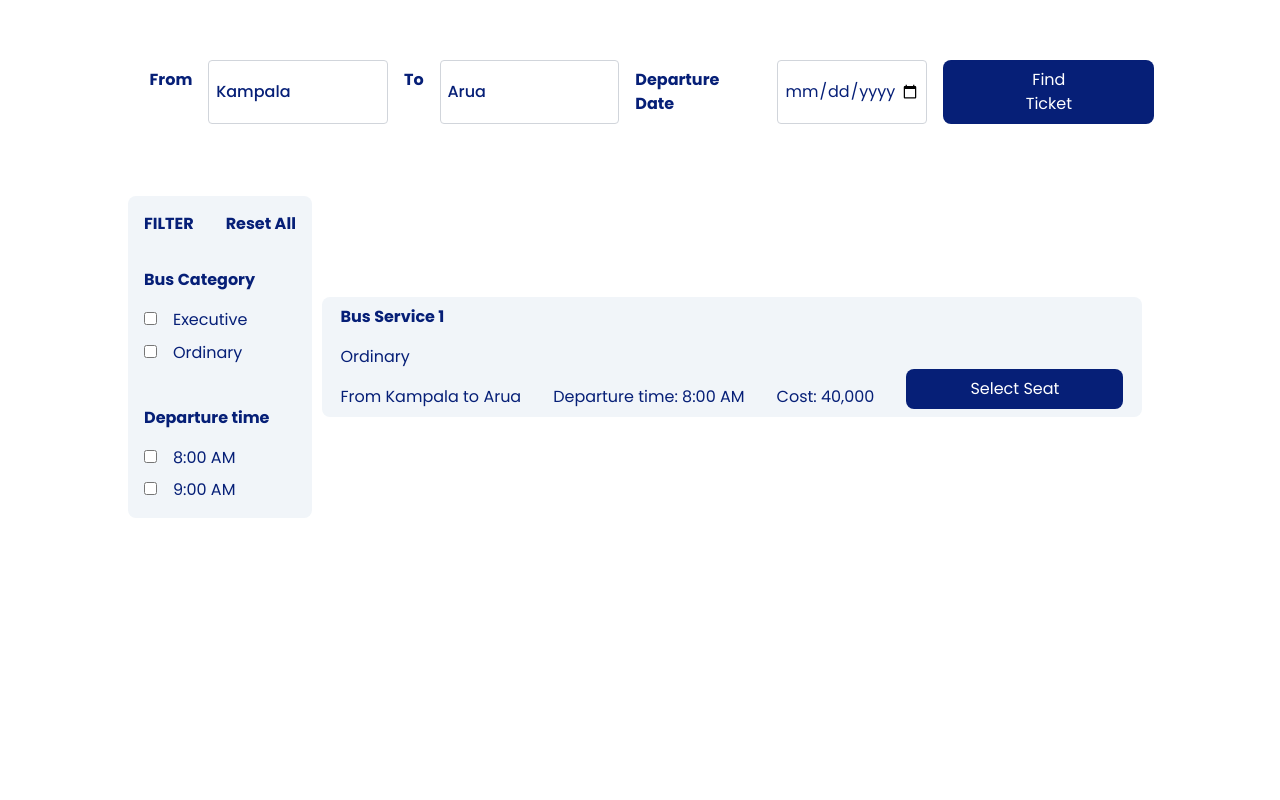
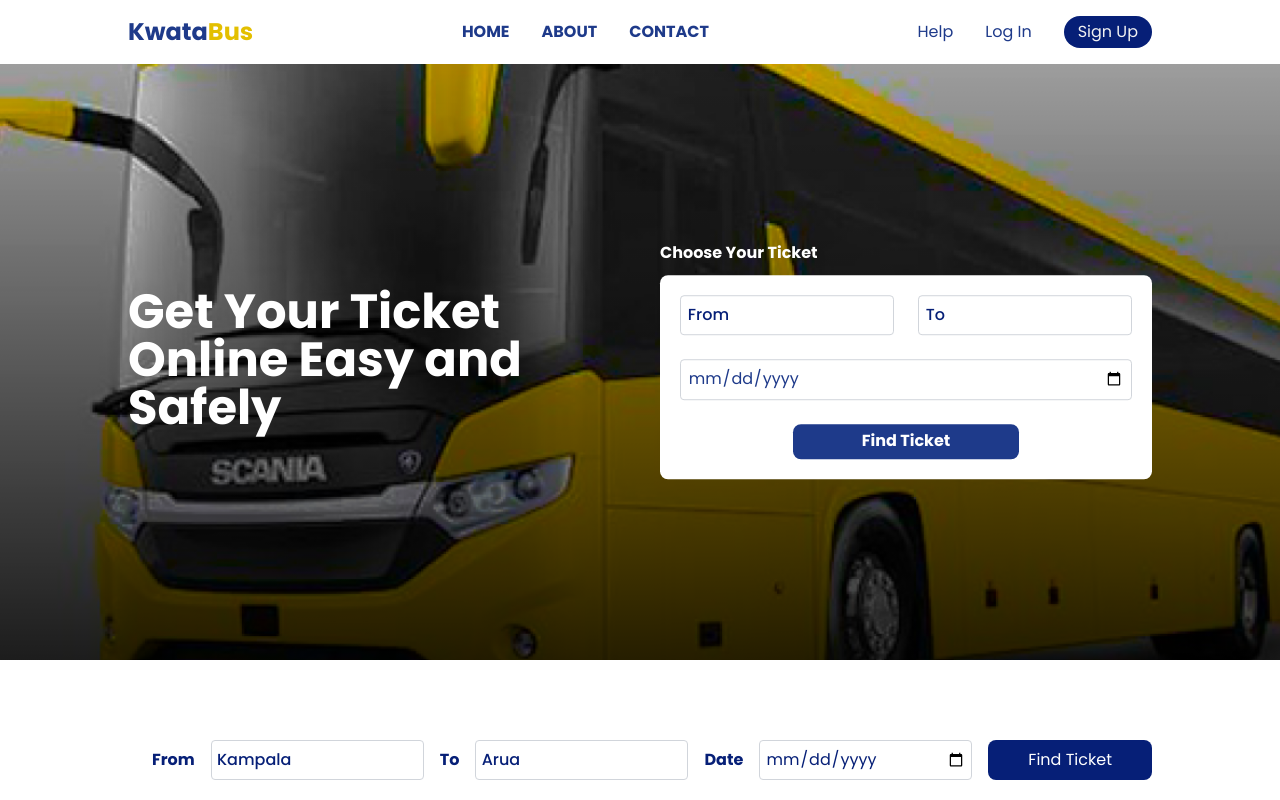
Before and after one commit to Patrickodida/KwataBus-App, a React (Vite) app: page /Booking in a window 1280 px wide. Shown: the top 800 px of the page. Built offline with nearby package versions, Linux system fonts and the light colour scheme.

Commit message:
Modify the booking page and the bus service component

```diff
--- a/src/App.css
+++ b/src/App.css
@@ -62,7 +62,7 @@ button {
 /* Adding an Overlay */
 .hero-section {
     position: relative;
-    min-height: 400px;
+    /* min-height: 400px; */
     height: 75vh;
     background-image: url(./images/Bus-Image.png);
     background-size: cover;
--- a/src/App.jsx
+++ b/src/App.jsx
@@ -6,13 +6,26 @@ import Signup from './pages/Signup'
 import Help from './pages/Help'
 import './index.css'
 import Booking from './pages/Booking'
-import BusSeat from './pages/ExecBusSeat'
 import ExecBusSeat from './pages/ExecBusSeat'
 import OrdBusSeat from './pages/OrdBusSeat'
+import Navbar from './components/Navbar'
+import Footer from './components/Footer'
+
+function Layout({children}){
+    return (
+        <>
+        <Navbar />
+        <Hero />
+        {children}
+        <Footer />
+        </>
+    )
+}
 
 function App(){
     return (
             <Routes>
+                <Route element={<Layout />} />
                 <Route path="/" element={<Home />} />
                 <Route path="/Login" element={<Login />} />
                 <Route path="/Signup" element={<Signup />} />
@@ -20,6 +33,7 @@ function App(){
                 <Route path="/Booking" element={<Booking />}/>
                 <Route path="/ExecBusSeat" element={<ExecBusSeat />} />
                 <Route path="/OrdBusSeat" element={<OrdBusSeat />} />
+
             </Routes>
     )
 }
--- a/src/components/BusService.jsx
+++ b/src/components/BusService.jsx
@@ -14,7 +14,7 @@ function BusService(){
                 <div className="flex items-end">
                     <p className="ml-8">Departure time: 8:00 AM</p>
                     <p className="ml-8"> Cost: 40,000</p>
-                    <Link className="ml-8 bg-[#061f77] rounded-lg text-white py-2 px-16 text-center">Select Seat</Link>
+                    <Link className="ml-8 bg-[#061f77] rounded-lg text-white py-2 px-10 text-center" style={{ whiteSpace: "nowrap" }}>Select Seat</Link>
                 </div>
             </section>
         </div>
--- a/src/pages/Booking.jsx
+++ b/src/pages/Booking.jsx
@@ -1,40 +1,45 @@
 import React from "react";
 import { Link } from "react-router-dom";
 import BusService from "../components/BusService";
+import Navbar from "../components/Navbar";
+import Footer from "../components/Footer";
+import Hero from "../components/Hero";
 
 function Booking() {
   return (
     <div>
-
-      <section className="BookingArea-section my-4">
-        <div className="w-[80%] m-auto">
+      <Navbar />
+      <Hero />
+      <div className="my-20 w-[80%] m-auto">
+        <section className="BookingArea-section">
+        <div className="">
           <form className=" form-center bg-white rounded-lg">
             <div className="form-row sm:w-full">
               <label className="text-[#061f77] font-bold"id="firstLabel">From</label>
               <input
                 type="text"
                 placeholder="Kampala"
-                className="mb-[24px] text-[#061f77] rounded w-[18%] p-[0.425em] border border-gray-300 text-[#061f77] focus:outline-none"
+                className="mb-[24px] text-[#061f77] rounded w-[100%] p-[0.325em] border border-gray-300 text-[#061f77] focus:outline-none"
               />
               <label className="text-[#061f77] font-bold">To</label>
               <input
                 type="text"
                 placeholder="Arua"
-                className="mb-[24px] text-[#061f77] rounded w-[18%] p-[0.425em] border border-gray-300 text-[#061f77] focus:outline-none"
+                className="mb-[24px] text-[#061f77] rounded w-[100%] p-[0.325em] border border-gray-300 text-[#061f77] focus:outline-none"
               />
 
-              <label className="text-[#061f77] font-bold">Departure Date</label>
-              <input type="date" className="mb-[24px] text-[#061f77] rounded w-[15%] p-[0.425em] border border-gray-300 text-[#061f77] focus:outline-none" />
+              <label className="text-[#061f77] font-bold">Date</label>
+              <input type="date" className="mb-[24px] text-[#061f77] rounded w-[100%] p-[0.325em] border border-gray-300 text-[#061f77] focus:outline-none" />
+                <Link className="ml-4 mb-[24px] bg-[#061f77] rounded-lg text-white py-2 px-10 text-center" style={{ whiteSpace: "nowrap" }}>Find Ticket</Link>
 
-              <Link className="ml-4 mb-[24px] bg-[#061f77] rounded-lg text-white py-2 px-16 text-center">Find Ticket</Link>
 
             </div>
           </form>
         </div>
 
       </section>
-      <div className="flex m-auto w-[80%] justify-center" >
-      <section className="bg-slate-100 text-[#061f77] rounded-lg p-4">
+      <div className="flex justify-center" >
+      <section className="bg-slate-100 text-[#061f77] rounded-lg p-4 mr-8">
         <div className="flex mb-8">
           <div className="font-bold"><h1>FILTER</h1></div>
           <div className="pl-8 font-bold"><h2>Reset All</h2></div>
@@ -61,8 +66,10 @@ function Booking() {
 
       </section>
 
-<BusService className="flex items-end" />
-</div>
+    <BusService className="flex items-end" />
+      </div>
+      </div>
+      <Footer />
     </div>
   )
 }
--- a/src/pages/ExecBusSeat.jsx
+++ b/src/pages/ExecBusSeat.jsx
@@ -1,8 +1,14 @@
 import React from "react";
+import Navbar from "../components/Navbar";
+import Footer from "../components/Footer";
+import Hero from "../components/Hero";
 
 function ExecBusSeat() {
   return (
-    <div className="flex justify-center flex-col md:flex-row gap-[10%] m-auto w-[80%] mt-[4em] mb-[4em]">
+    <div>
+      <Navbar />
+      <Hero />
+      <div className="flex justify-center flex-col md:flex-row gap-[10%] m-auto w-[80%] mt-[4em] mb-[4em]">
       <section className="text-[#061f77] font-bold text-[1.25rem] md:w-full md:m-auto mb-[4em]">
         <form className="border border-gray-300 shadow-md p-16">
           <div className="relative flex flex-col flex-start mb-4">
@@ -294,6 +300,9 @@ function ExecBusSeat() {
     </section>
 
     </div>
+      <Footer />
+    </div>
+
   );
 }
 
--- a/src/pages/OrdBusSeat.jsx
+++ b/src/pages/OrdBusSeat.jsx
@@ -1,8 +1,14 @@
 import React from "react";
+import Navbar from "../components/Navbar";
+import Footer from "../components/Footer";
+import Hero from "../components/Hero";
 
 function OrdBusSeat() {
   return (
-    <div className="flex justify-center flex-col md:flex-row gap-[10%] m-auto w-[80%] mt-[4em] mb-[4em]">
+    <div>
+      <Navbar />
+      <Hero />
+      <div className="flex justify-center flex-col md:flex-row gap-[10%] m-auto w-[80%] mt-[4em] mb-[4em]">
       <section className="text-[#061f77] font-bold text-[1.25rem] md:w-full md:m-auto mb-[4em]">
         <form className="border border-gray-300 shadow-md p-16">
           <div className="relative flex flex-col flex-start mb-4">
@@ -353,6 +359,9 @@ function OrdBusSeat() {
         </div>
       </section>
     </div>
+    <Footer />
+    </div>
+
   );
 }
 
```
